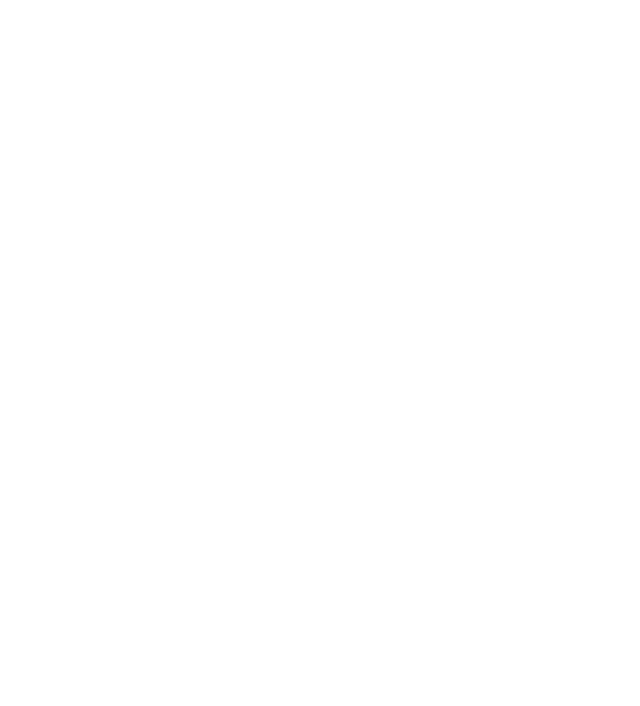
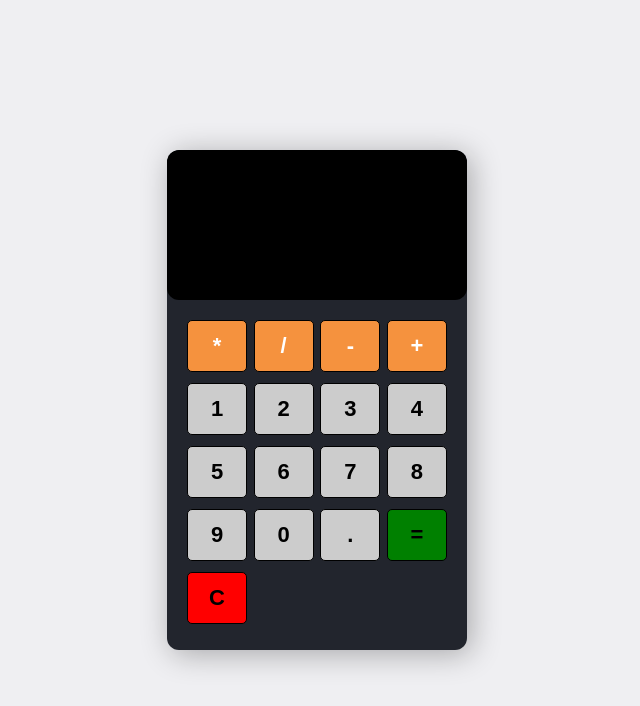
Before and after one commit to henriquerick12/Calculadora, a plain HTML site: page src/index.html in a window 1280 px wide. Shown: the whole page, without its empty margins (323-963 px from the left). Drawn offline with Linux system fonts and the light colour scheme.

Commit message:
Estrutura html feita

```diff
--- /dev/null
+++ b/src/data.js
@@ -0,0 +1,8 @@
+export const numbers = [
+    {
+        number: 1,
+        id:1
+    }
+];
+export const simbols = [".", "=", "C"];
+export const operations = ["*", "-", "+", "/"];
--- a/src/index.html
+++ b/src/index.html
@@ -3,7 +3,42 @@
   <head>
     <meta charset="UTF-8" />
     <meta name="viewport" content="width=device-width, initial-scale=1.0" />
+    <meta name="description" content="Calculator with Javascript" />
+    <link rel="stylesheet" href="styles.css" />
     <title>Caluladora</title>
   </head>
-  <body></body>
+  <body>
+    <section class="calculate__container">
+      <form class="form__container">
+        <input type="number" class="form__screen" />
+      </form>
+
+      <div class="buttons__container">
+        <div class="buttons__content">
+          <button type="button" class="btn btn-yellow" data-num="*">*</button>
+          <button type="button" class="btn btn-yellow" data-num="/">/</button>
+          <button type="button" class="btn btn-yellow" data-num="-">-</button>
+          <button type="button" class="btn btn-yellow" data-num="+">+</button>
+
+          <button type="button" class="btn btn-grey" data-num="1">1</button>
+          <button type="button" class="btn btn-grey" data-num="2">2</button>
+          <button type="button" class="btn btn-grey" data-num="3">3</button>
+          <button type="button" class="btn btn-grey" data-num="4">4</button>
+          <button type="button" class="btn btn-grey" data-num="5">5</button>
+          <button type="button" class="btn btn-grey" data-num="6">6</button>
+          <button type="button" class="btn btn-grey" data-num="7">7</button>
+          <button type="button" class="btn btn-grey" data-num="8">8</button>
+          <button type="button" class="btn btn-grey" data-num="9">9</button>
+          <button type="button" class="btn btn-grey" data-num="0">0</button>
+          <button type="button" class="btn btn-grey" data-num=".">.</button>
+
+          <button type="button" class="btn equals">=</button>
+          <button type="button" class="btn clean">C</button>
+        </div>
+      </div>
+    </section>
+
+    <script src="./data.js" type="module" defer></script>
+    <script src="./index.js" type="module" defer></script>
+  </body>
 </html>
--- a/src/index.js
+++ b/src/index.js
@@ -0,0 +1,29 @@
+import { numbers, operations, simbols } from "./data.js";
+
+const createNumbers = (array) => {
+    console.log(array)
+  const buttonNumber = document.createElement("button");
+
+  buttonNumber.classList.add("btn");
+
+  array.forEach((element) => {
+    //buttonNumber.innerHTML = element;
+    console.log(element)
+  });
+
+  return buttonNumber;
+};
+
+const renderButtons = (array) => {
+  const buttons = document.querySelector(".buttons__content");
+
+  buttons.innerHTML = "";
+
+  array.forEach((element) => {
+    const button = createNumbers(element);
+
+    buttons.appendChild(button);
+  });
+};
+
+//renderButtons(numbers)
--- a/src/styles.css
+++ b/src/styles.css
@@ -0,0 +1,78 @@
+* {
+  padding: 0;
+  margin: 0;
+  box-sizing: border-box;
+  outline: 0;
+}
+
+body {
+  min-height: 100vh;
+  background-color: #efeff2;
+  display: flex;
+  align-items: center;
+  justify-content: center;
+}
+
+.calculate__container {
+  height: 500px;
+  width: 300px;
+  box-shadow: 4px 4px 30px rgba(0, 0, 0, 0.3);
+  border-radius: 12px;
+  background-color: #22252d;
+  overflow: hidden;
+}
+
+.calculate__container input {
+  width: 100%;
+  height: 150px;
+  border: none;
+  border-radius: 12px;
+  font-size: 2rem;
+  padding: 1.5rem;
+  color: #fff;
+  background-color: #000;
+  text-align: right;
+  pointer-events: none;
+}
+
+.calculate__container input::-webkit-inner-spin-button {
+  -webkit-appearance: none;
+}
+.buttons__container {
+  padding: 20px;
+}
+
+.buttons__content {
+  display: flex;
+  flex-wrap: wrap;
+  justify-content: space-between;
+  column-gap: 6px;
+  row-gap: 11px;
+}
+
+.btn {
+  border: 1px solid #000;
+  width: 60px;
+  height: 52px;
+  font-size: 22px;
+  font-weight: 600;
+  border-radius: 5px;
+  cursor: pointer;
+}
+
+.btn-yellow {
+    background-color: rgb(245,146,62);
+    color: #fff;
+}
+
+.btn-grey {
+    background-color: #ccc;
+}
+
+.clean {
+    background-color: red;
+}
+
+.equals {
+    background-color: green;
+}
```
